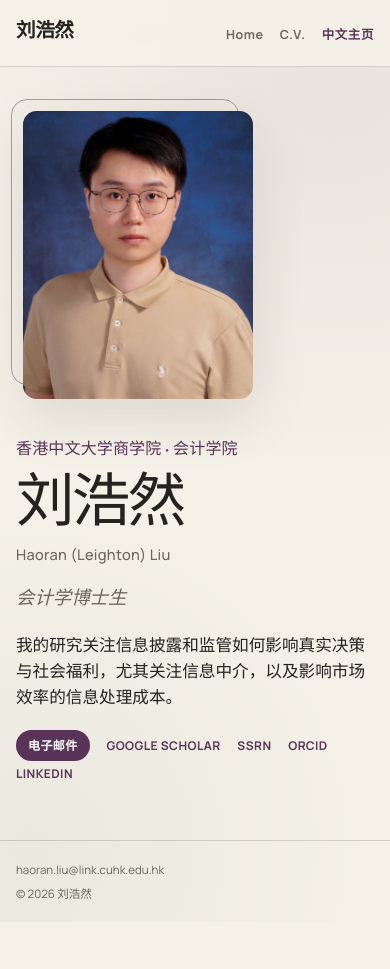
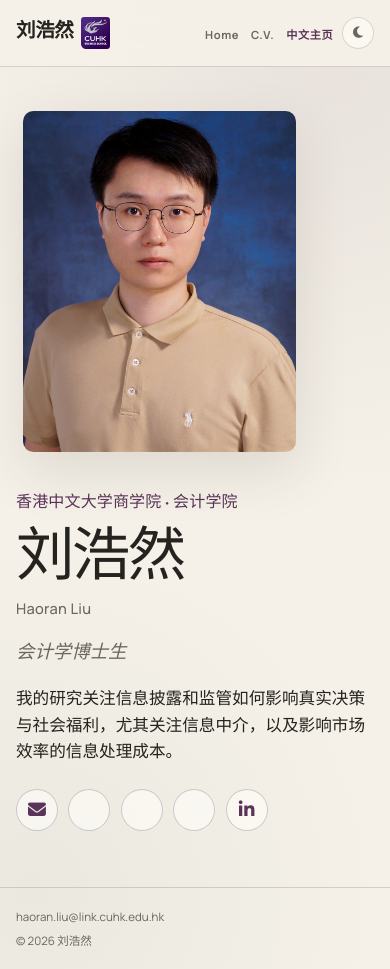
Before and after one commit to haoran-l/haoran-l.github.io, a plain HTML site: page zh/index.html in a window 390 px wide. Before the commit the page ends 922 px from the top, so only its background shows below. Drawn offline with Linux system fonts and the light colour scheme; some icons are missing.

Commit message:
Refine homepage branding and theme

```diff
--- a/assets/css/styles.css
+++ b/assets/css/styles.css
@@ -1,4 +1,5 @@
 :root {
+  color-scheme: light;
   --paper: #f5f1e8;
   --ink: #25231f;
   --muted: #6c665e;
@@ -6,9 +7,41 @@
   --plum-dark: #40243e;
   --line: rgba(37, 35, 31, 0.16);
   --surface: rgba(255, 253, 248, 0.58);
+  --header-bg: rgba(245, 241, 232, 0.9);
+  --portrait-bg: #e2dbcf;
   --shadow: 0 20px 55px rgba(54, 43, 34, 0.12);
   --serif: "Newsreader", "Noto Serif SC", Georgia, serif;
   --sans: "Manrope", "Noto Sans SC", "Segoe UI", sans-serif;
+}
+
+:root[data-theme="dark"] {
+  color-scheme: dark;
+  --paper: #1d1a1e;
+  --ink: #f2eee7;
+  --muted: #b9b0a7;
+  --plum: #d2a7cf;
+  --plum-dark: #eccfeb;
+  --line: rgba(242, 238, 231, 0.16);
+  --surface: rgba(255, 255, 255, 0.055);
+  --header-bg: rgba(29, 26, 30, 0.9);
+  --portrait-bg: #312c32;
+  --shadow: 0 20px 55px rgba(0, 0, 0, 0.3);
+}
+
+@media (prefers-color-scheme: dark) {
+  :root:not([data-theme="light"]) {
+    color-scheme: dark;
+    --paper: #1d1a1e;
+    --ink: #f2eee7;
+    --muted: #b9b0a7;
+    --plum: #d2a7cf;
+    --plum-dark: #eccfeb;
+    --line: rgba(242, 238, 231, 0.16);
+    --surface: rgba(255, 255, 255, 0.055);
+    --header-bg: rgba(29, 26, 30, 0.9);
+    --portrait-bg: #312c32;
+    --shadow: 0 20px 55px rgba(0, 0, 0, 0.3);
+  }
 }
 
 * {
@@ -64,7 +97,7 @@ img {
 
 .site-header {
   border-bottom: 1px solid var(--line);
-  background: rgba(245, 241, 232, 0.9);
+  background: var(--header-bg);
   backdrop-filter: blur(14px);
 }
 
@@ -84,6 +117,9 @@ img {
 }
 
 .brand {
+  display: inline-flex;
+  align-items: center;
+  gap: 0.65rem;
   color: var(--ink);
   font-family: var(--serif);
   font-size: 1.22rem;
@@ -92,14 +128,16 @@ img {
   text-decoration: none;
 }
 
-.brand span {
-  margin-left: 0.55rem;
-  color: var(--muted);
-  font-family: var(--sans);
-  font-size: 0.64rem;
-  font-weight: 700;
-  letter-spacing: 0.11em;
-  text-transform: uppercase;
+.brand-logo {
+  width: 34px;
+  height: auto;
+  border-radius: 0.2rem;
+}
+
+.nav-actions {
+  display: flex;
+  align-items: center;
+  gap: 1rem;
 }
 
 .nav-links {
@@ -124,10 +162,30 @@ img {
   color: var(--plum);
 }
 
+.theme-toggle {
+  width: 36px;
+  height: 36px;
+  display: inline-grid;
+  flex: 0 0 auto;
+  place-items: center;
+  padding: 0;
+  border: 1px solid var(--line);
+  border-radius: 50%;
+  color: var(--muted);
+  background: var(--surface);
+  cursor: pointer;
+  font-size: 0.82rem;
+}
+
+.theme-toggle:hover {
+  color: var(--plum);
+  border-color: rgba(90, 52, 88, 0.35);
+}
+
 .home {
   min-height: calc(100svh - 130px);
   display: grid;
-  grid-template-columns: minmax(210px, 0.48fr) minmax(0, 1.52fr);
+  grid-template-columns: minmax(280px, 0.62fr) minmax(0, 1.38fr);
   gap: clamp(3rem, 7vw, 6rem);
   align-items: center;
   padding: clamp(3.25rem, 7vh, 5.5rem) 0;
@@ -160,7 +218,7 @@ img {
 .home h1 {
   margin: 0;
   font-family: var(--serif);
-  font-size: clamp(2.9rem, 5vw, 4.2rem);
+  font-size: clamp(2.65rem, 4vw, 3.5rem);
   font-weight: 520;
   letter-spacing: -0.045em;
   line-height: 0.96;
@@ -196,53 +254,57 @@ img {
 .profile-links {
   display: flex;
   flex-wrap: wrap;
-  gap: 0.55rem 1.05rem;
+  gap: 0.65rem;
   margin-top: 1.45rem;
 }
 
 .profile-links a {
-  font-size: 0.75rem;
-  font-weight: 700;
-  letter-spacing: 0.035em;
+  width: 42px;
+  height: 42px;
+  display: inline-grid;
+  place-items: center;
+  border: 1px solid rgba(90, 52, 88, 0.25);
+  border-radius: 50%;
+  color: var(--plum);
+  background: rgba(255, 253, 248, 0.62);
+  font-size: 1.12rem;
   text-decoration: none;
-  text-transform: uppercase;
+  transition: color 150ms ease, background 150ms ease, transform 150ms ease;
 }
 
-.profile-links .primary-link {
+.profile-links a:hover {
   color: #fff;
-  margin: -0.35rem 0;
-  padding: 0.35rem 0.75rem;
-  border-radius: 999px;
   background: var(--plum);
+  transform: translateY(-2px);
 }
 
-.profile-links .primary-link:hover {
-  background: var(--plum-dark);
+.visually-hidden {
+  position: absolute;
+  width: 1px;
+  height: 1px;
+  padding: 0;
+  margin: -1px;
+  overflow: hidden;
+  clip: rect(0, 0, 0, 0);
+  white-space: nowrap;
+  border: 0;
 }
 
 .portrait-wrap {
   position: relative;
-  width: min(100%, 235px);
+  width: min(100%, 300px);
   margin: 0;
   justify-self: start;
   grid-column: 1;
   grid-row: 1;
 }
 
-.portrait-wrap::before {
-  content: "";
-  position: absolute;
-  inset: -12px 14px 14px -12px;
-  border: 1px solid rgba(90, 52, 88, 0.45);
-  border-radius: 1rem;
-}
-
 .portrait-frame {
   position: relative;
   aspect-ratio: 4 / 5;
   overflow: hidden;
-  border-radius: 0.85rem;
-  background: #e2dbcf;
+  border-radius: 0.65rem;
+  background: var(--portrait-bg);
   box-shadow: var(--shadow);
 }
 
@@ -272,10 +334,10 @@ img {
 }
 
 .cv-page {
-  width: min(960px, calc(100% - 3rem));
+  width: min(1180px, calc(100% - 3rem));
   min-height: calc(100svh - 130px);
   margin: 0 auto;
-  padding: 2.5rem 0 3.5rem;
+  padding: 1.4rem 0 2rem;
 }
 
 .cv-heading {
@@ -286,16 +348,12 @@ img {
   margin-bottom: 1.4rem;
 }
 
-.cv-heading .eyebrow {
-  margin-bottom: 0.2rem;
-}
-
 .cv-heading h1 {
   margin: 0;
   font-family: var(--serif);
-  font-size: clamp(2.5rem, 5vw, 4rem);
+  font-size: 1.45rem;
   font-weight: 520;
-  letter-spacing: -0.04em;
+  letter-spacing: -0.02em;
   line-height: 1;
 }
 
@@ -321,7 +379,8 @@ img {
 
 .cv-frame {
   width: 100%;
-  height: min(76vh, 920px);
+  height: calc(100svh - 180px);
+  min-height: 720px;
   border: 1px solid var(--line);
   border-radius: 0.8rem;
   background: var(--surface);
@@ -362,12 +421,33 @@ img {
     width: min(100% - 2rem, 1060px);
   }
 
-  .brand span {
-    display: none;
+  .nav-shell {
+    gap: 0.7rem;
+  }
+
+  .brand {
+    gap: 0.45rem;
+  }
+
+  .brand-logo {
+    width: 29px;
+  }
+
+  .nav-actions {
+    gap: 0.55rem;
   }
 
   .nav-links {
-    gap: 1rem;
+    gap: 0.75rem;
+  }
+
+  .nav-links a {
+    font-size: 0.7rem;
+  }
+
+  .theme-toggle {
+    width: 32px;
+    height: 32px;
   }
 
   .home {
@@ -378,7 +458,7 @@ img {
   }
 
   .portrait-wrap {
-    width: min(60vw, 230px);
+    width: min(70vw, 285px);
     justify-self: start;
     grid-row: 1;
     grid-column: 1;
@@ -403,8 +483,8 @@ img {
   }
 
   .cv-page {
-    width: min(100% - 2rem, 960px);
-    padding-top: 2rem;
+    width: min(100% - 1rem, 1180px);
+    padding-top: 1rem;
   }
 
   .cv-heading {
@@ -412,7 +492,8 @@ img {
   }
 
   .cv-frame {
-    height: 72vh;
+    height: calc(100svh - 160px);
+    min-height: 620px;
   }
 }
 
--- a/assets/js/main.js
+++ b/assets/js/main.js
@@ -6,6 +6,36 @@ document.querySelectorAll("[data-profile-image]").forEach((image) => {
   }
 });
 
+const root = document.documentElement;
+const themeToggle = document.querySelector(".theme-toggle");
+const systemTheme = window.matchMedia("(prefers-color-scheme: dark)");
+
+const activeTheme = () => root.dataset.theme || (systemTheme.matches ? "dark" : "light");
+
+const updateThemeControl = () => {
+  if (!themeToggle) return;
+  const isDark = activeTheme() === "dark";
+  const isChinese = document.documentElement.lang.startsWith("zh");
+  const label = isChinese
+    ? (isDark ? "切换至日间模式" : "切换至夜间模式")
+    : (isDark ? "Use light mode" : "Use dark mode");
+  themeToggle.setAttribute("aria-label", label);
+  themeToggle.setAttribute("title", label);
+  const icon = themeToggle.querySelector("i");
+  if (icon) icon.className = isDark ? "fa-solid fa-sun" : "fa-solid fa-moon";
+};
+
+if (themeToggle) {
+  updateThemeControl();
+  themeToggle.addEventListener("click", () => {
+    const nextTheme = activeTheme() === "dark" ? "light" : "dark";
+    root.dataset.theme = nextTheme;
+    try { localStorage.setItem("theme", nextTheme); } catch (error) { /* Storage may be disabled. */ }
+    updateThemeControl();
+  });
+  systemTheme.addEventListener?.("change", updateThemeControl);
+}
+
 document.querySelectorAll("[data-current-year]").forEach((node) => {
   node.textContent = String(new Date().getFullYear());
 });
--- a/zh/index.html
+++ b/zh/index.html
@@ -5,10 +5,14 @@
     <meta name="viewport" content="width=device-width, initial-scale=1">
     <meta name="description" content="刘浩然，香港中文大学会计学院博士生。">
     <meta name="theme-color" content="#f5f1e8">
-    <title>刘浩然 | 香港中文大学会计学院</title>
+    <title>刘浩然 | Haoran Liu</title>
+    <link rel="icon" type="image/png" href="../assets/img/cuhk-business-school.png">
     <link rel="preconnect" href="https://fonts.googleapis.com">
     <link rel="preconnect" href="https://fonts.gstatic.com" crossorigin>
     <link href="https://fonts.googleapis.com/css2?family=Manrope:wght@400;500;600;700&amp;family=Noto+Sans+SC:wght@400;500;600;700&amp;family=Noto+Serif+SC:wght@400;500;600&amp;family=Newsreader:opsz,wght@6..72,400;6..72,500;6..72,600&amp;display=swap" rel="stylesheet">
+    <link rel="stylesheet" href="https://cdnjs.cloudflare.com/ajax/libs/academicons/1.9.4/css/academicons.min.css">
+    <link rel="stylesheet" href="https://cdnjs.cloudflare.com/ajax/libs/font-awesome/6.4.2/css/all.min.css">
+    <script>try{const t=localStorage.getItem("theme");if(t==="light"||t==="dark")document.documentElement.dataset.theme=t}catch(e){}</script>
     <link rel="stylesheet" href="../assets/css/styles.css">
     <script defer src="../assets/js/main.js"></script>
   </head>
@@ -17,12 +21,15 @@
 
     <header class="site-header">
       <nav class="nav-shell" aria-label="主要导航">
-        <a class="brand" href="index.html">刘浩然 <span>会计学</span></a>
-        <ul class="nav-links">
-          <li><a href="../index.html" lang="en">Home</a></li>
-          <li><a href="../cv.html">C.V.</a></li>
-          <li><a href="index.html" aria-current="page">中文主页</a></li>
-        </ul>
+        <a class="brand" href="index.html">刘浩然 <img class="brand-logo" src="../assets/img/cuhk-business-school.png" alt="香港中文大学商学院"></a>
+        <div class="nav-actions">
+          <ul class="nav-links">
+            <li><a href="../index.html" lang="en">Home</a></li>
+            <li><a href="../cv.html">C.V.</a></li>
+            <li><a href="index.html" aria-current="page">中文主页</a></li>
+          </ul>
+          <button class="theme-toggle" type="button" aria-label="切换至夜间模式" title="切换至夜间模式"><i class="fa-solid fa-moon" aria-hidden="true"></i></button>
+        </div>
       </nav>
     </header>
 
@@ -30,18 +37,18 @@
       <section class="home" aria-labelledby="hero-title">
         <div class="home-copy">
           <p class="affiliation">香港中文大学商学院 · 会计学院</p>
-          <h1 id="hero-title">刘浩然 <span>Haoran (Leighton) Liu</span></h1>
+          <h1 id="hero-title">刘浩然 <span>Haoran Liu</span></h1>
           <p class="role">会计学博士生</p>
           <p class="intro">
             我的研究关注信息披露和监管如何影响真实决策与社会福利，尤其关注信息中介，以及影响市场效率的信息处理成本。
           </p>
 
           <div class="profile-links" aria-label="学术与职业主页">
-            <a class="primary-link" href="mailto:haoran.liu@link.cuhk.edu.hk">电子邮件</a>
-            <a href="https://scholar.google.com/citations?user=1NVDtFwAAAAJ&amp;hl=en" target="_blank" rel="noreferrer">Google Scholar</a>
-            <a href="https://papers.ssrn.com/sol3/cf_dev/AbsByAuth.cfm?per_id=6949845" target="_blank" rel="noreferrer">SSRN</a>
-            <a href="https://orcid.org/0009-0008-9794-0416" target="_blank" rel="noreferrer">ORCID</a>
-            <a href="https://www.linkedin.com/in/haoran-leighton-liu" target="_blank" rel="noreferrer">LinkedIn</a>
+            <a href="mailto:haoran.liu@link.cuhk.edu.hk" aria-label="电子邮件" title="电子邮件"><i class="fa-solid fa-envelope" aria-hidden="true"></i><span class="visually-hidden">电子邮件</span></a>
+            <a href="https://scholar.google.com/citations?user=1NVDtFwAAAAJ&amp;hl=en" target="_blank" rel="noreferrer" aria-label="Google Scholar" title="Google Scholar"><i class="ai ai-google-scholar" aria-hidden="true"></i><span class="visually-hidden">Google Scholar</span></a>
+            <a href="https://papers.ssrn.com/sol3/cf_dev/AbsByAuth.cfm?per_id=6949845" target="_blank" rel="noreferrer" aria-label="SSRN" title="SSRN"><i class="ai ai-ssrn" aria-hidden="true"></i><span class="visually-hidden">SSRN</span></a>
+            <a href="https://orcid.org/0009-0008-9794-0416" target="_blank" rel="noreferrer" aria-label="ORCID" title="ORCID"><i class="ai ai-orcid" aria-hidden="true"></i><span class="visually-hidden">ORCID</span></a>
+            <a href="https://www.linkedin.com/in/haoran-leighton-liu" target="_blank" rel="noreferrer" aria-label="LinkedIn" title="LinkedIn"><i class="fa-brands fa-linkedin-in" aria-hidden="true"></i><span class="visually-hidden">LinkedIn</span></a>
           </div>
 
         </div>
```
Also changed, not shown: cv.html (+14 -11 lines), index.html (+21 -14 lines), assets/img/cuhk-business-school.png (added).
